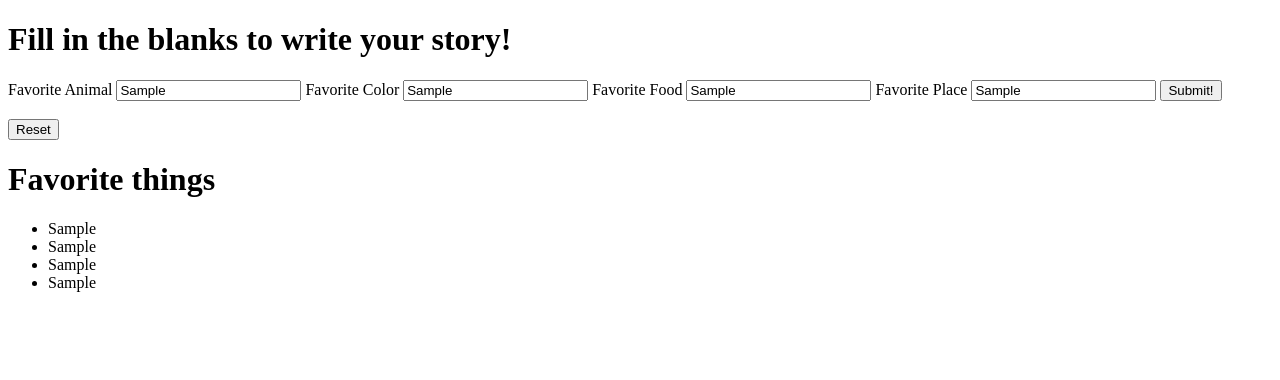
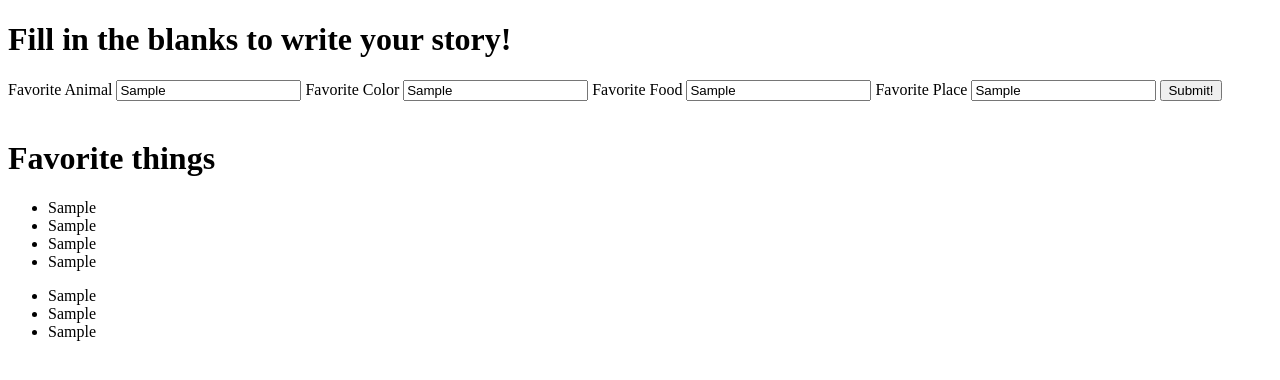
Before and after one commit to lauramhope/input-favorite-things, a plain HTML site: page index.html in a window 1280 px wide. Both pictures are taken after typing "Sample", "Sample", "Sample", "Sample" into the empty fields and a click on the button "Submit!". Drawn offline with Linux system fonts and the light colour scheme.

Commit message:
Add new arrays with HTML elements for showing values in unordered list.

```diff
--- a/css/styles.css
+++ b/css/styles.css
@@ -1,3 +1,3 @@
-.hidden {
+/* .hidden {
   display: none;
-}
+} */
--- a/index.html
+++ b/index.html
@@ -19,7 +19,7 @@
     <button type="submit">Submit!</button>
   </form>
   <br>
-  <button type="button" id="reset">Reset</button>
+  <!-- <button type="button" id="reset">Reset</button>   -->
   <div id="favthings">
     <h1>Favorite things</h1>
     <ul id="favResults" class="hidden">
@@ -31,6 +31,3 @@
   </div>
 </body>
 </html>
-
-
-      <!-- One day, <span id="person1a">_________</span> and <span id="person2a">_________</span> were walking through the woods, when suddenly a giant <span id="animal">_________</span> appeared. "<span id="exclamation">_________</span>", <span id="person1b">_________</span> cried. The two of them <span id="verb">_________</span> as quickly possible, and when they were safe, <span id="person1c">_________</span> and <span id="person2b">_________</span> gave each other a giant <span id="noun">_________</span>.
--- a/js/scripts.js
+++ b/js/scripts.js
@@ -1,6 +1,6 @@
 window.addEventListener("load", function() {
   let form = document.querySelector("form");
-  let resetBtn = document.getElementById("reset");
+  // let resetBtn = document.getElementById("reset");
   let favResults = document.getElementById("favResults");
 
   form.addEventListener("submit", function(event) {
@@ -14,16 +14,44 @@ window.addEventListener("load", function() {
     document.querySelector("li#favFood").innerText = favFood;
     document.querySelector("li#favPlace").innerText = favPlace;
 
-    favResults.removeAttribute("class");
+    // favResults.removeAttribute("class");
     event.preventDefault();
 
+    let favThingsArray = [];
+    const favAnimalArray = document.querySelector("li#favAnimal").innerText;
+    const favColorArray = document.querySelector("li#favColor").innerText;
+    const favFoodArray = document.querySelector("li#favFood").innerText;
+    const favPlaceArray = document.querySelector("li#favPlace").innerText;
+    favThingsArray = [favAnimalArray, favColorArray, favFoodArray, favPlaceArray];
+    // console.log(favThingsArray);
+
+    let firstNewArray = [];
+    firstNewArray.push(favThingsArray[0], favThingsArray[1], favThingsArray[2])
+    console.log(firstNewArray);
+
+    let body = document.querySelector("body");
+    let ul = document.createElement("ul");
+    body.append(ul);
+    let liElement1 = document.createElement("li");
+    liElement1.append(favThingsArray[0]);
+    body.append(liElement1);
+    let liElement2 = document.createElement("li");
+    liElement2.append(favThingsArray[1]);
+    body.append(liElement2);
+    let liElement3 = document.createElement("li");
+    liElement3.append(favThingsArray[2]);
+    body.append(liElement3);
+    ul.append(liElement1);
+    ul.append(liElement2);
+    ul.append(liElement3);
   })
 
-  resetBtn.addEventListener("click", function() {
-    favResults.setAttribute("class", "hidden");
-    document.getElementById("favAnimal").value = null;
-    document.getElementById("favColor").value = null;
-    document.getElementById("favFood").value = null;
-    document.getElementById("favPlace").value = null;
-  });
+  // resetBtn.addEventListener("click", function() {
+  //   favResults.setAttribute("class", "hidden");
+  //   document.getElementById("favAnimal").value = null;
+  //   document.getElementById("favColor").value = null;
+  //   document.getElementById("favFood").value = null;
+  //   document.getElementById("favPlace").value = null;
+  // });
+
 });
```
